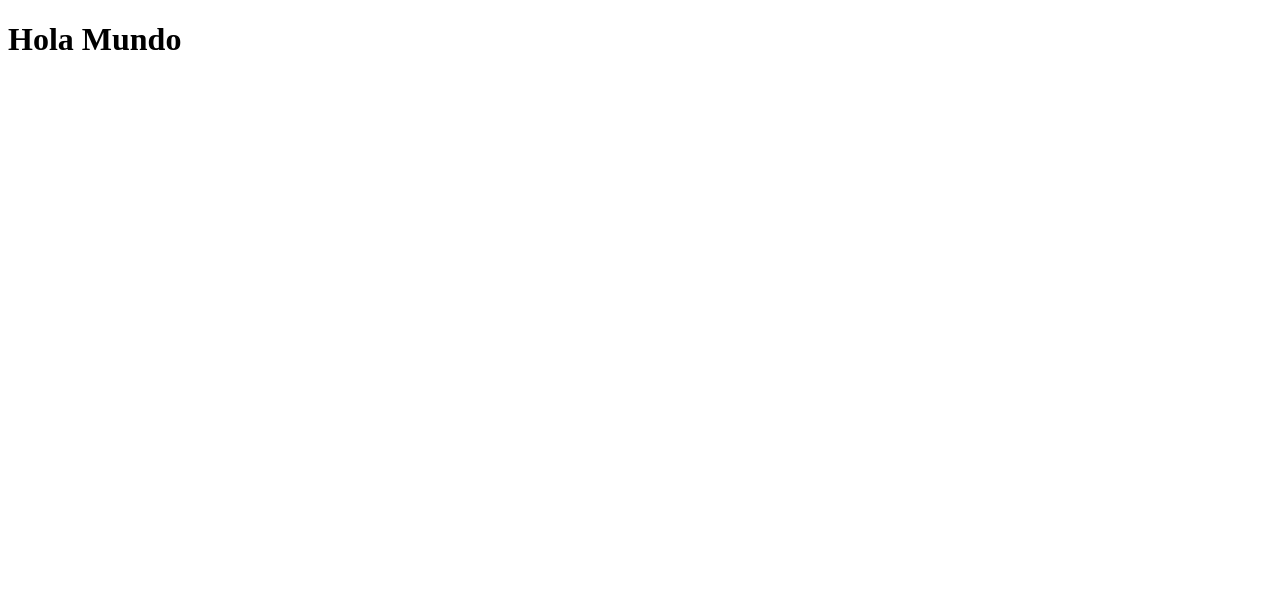
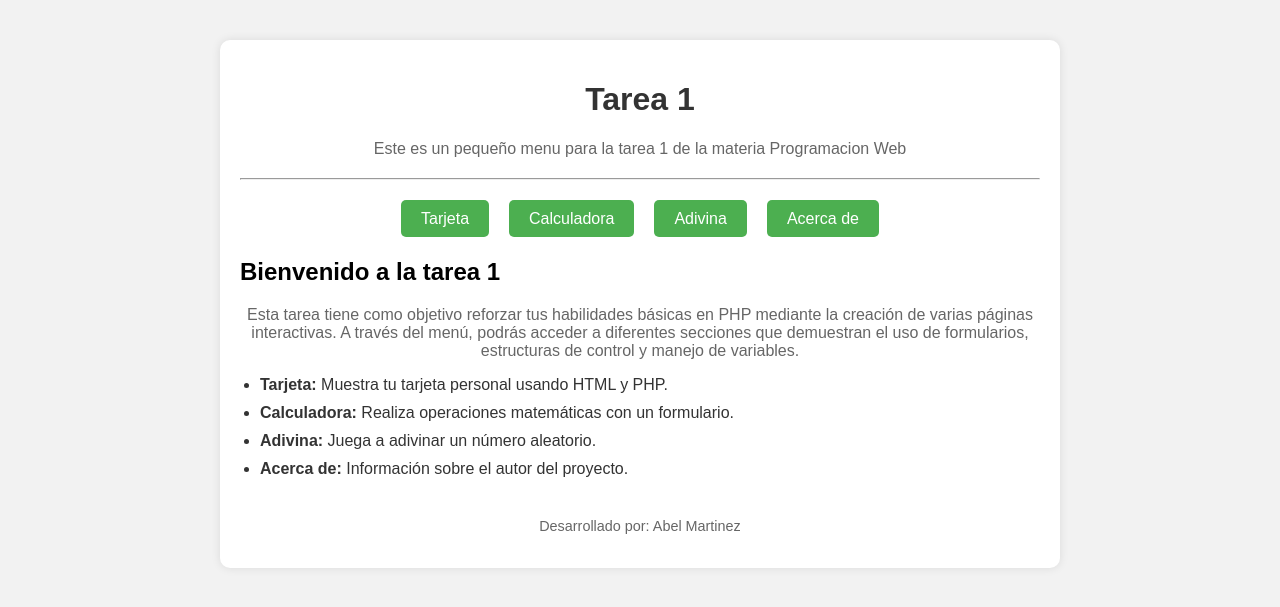
Before and after one commit to abelmartinez04/Programacion-Web, a PHP site: page / in a window 1280 px wide. Before the commit the part shown is almost empty. Shown: the top 607 px of the page. Run offline with PHP 8.4, Linux system fonts and the light colour scheme.

Commit message:
1ra parte hecha

```diff
--- a/tarea1/index.php
+++ b/tarea1/index.php
@@ -3,9 +3,127 @@
     <head>
         <meta charset="UTF-8">
         <meta name="viewport" content="width=device-width, initial-scale=1.0">
-    <title>Tarea 1-Abel</title>
+        <title>Inicio</title>
+        <style>
+            body {
+            font-family: Arial, sans-serif;
+            background: #f2f2f2;
+            margin: 0;
+            padding: 0;
+        }
+
+        #tarea1 {
+            max-width: 800px;
+            margin: 40px auto;
+            padding: 20px;
+            background-color: #ffffff;
+            border-radius: 10px;
+            box-shadow: 0 0 10px rgba(0, 0, 0, 0.1);
+        }
+
+        h1 {
+            text-align: center;
+            color: #333;
+        }
+
+        p {
+            text-align: center;
+            color: #666;
+        }
+
+        #divMenu ul {
+            list-style: none;
+            padding: 0;
+            display: flex;
+            justify-content: center;
+            gap: 20px;
+            margin: 30px 0;
+        }
+
+        #divMenu li {
+            display: inline;
+        }
+
+        #divMenu a {
+            text-decoration: none;
+            padding: 10px 20px;
+            background-color: #4CAF50;
+            color: white;
+            border-radius: 5px;
+            transition: background-color 0.3s ease;
+        }
+
+        #divMenu a:hover {
+            background-color: #45a049;
+            text-decoration: underline;
+        }
+
+        #divContenido ul {
+            padding-left: 20px;
+            color: #333;
+        }
+
+        #divContenido li {
+            margin-bottom: 10px;
+        }
+
+
+        #divFooter {
+            text-align: center;
+            margin-top: 40px;
+            font-size: 0.9em;
+            color: #999;
+        }
+
+        hr {
+            margin-top: 20px;
+            margin-bottom: 20px;
+        }
+        </style>
     </head>
     <body>
-    <h1>Hola Mundo</h1>
+        <div id="tarea1">
+            <div>
+                <h1>Tarea 1</h1>
+                <p>Este es un pequeño menu para la tarea 1 de la materia Programacion Web</p>
+            </div>
+            <hr>
+
+            <div id="divMenu">
+                <ul>
+                    <li>
+                        <a href="mi_tarjeta.php">Tarjeta</a>
+                    </li>
+                    <li>
+                        <a href="calculadora.php">Calculadora</a>
+                    </li>
+                    <li>
+                        <a href="adivina.php">Adivina</a>
+                    </li>
+                    <li>
+                        <a href="acercade.php">Acerca de</a>
+                    </li>
+                </ul>
+            </div>
+            <div id="divContenido">
+                <h2>Bienvenido a la tarea 1</h2>
+                <p>
+                    Esta tarea tiene como objetivo reforzar tus habilidades básicas en PHP mediante la creación de varias páginas interactivas.
+                    A través del menú, podrás acceder a diferentes secciones que demuestran el uso de formularios, estructuras de control y manejo de variables.
+                </p>
+                <ul>
+                    <li><strong>Tarjeta:</strong> Muestra tu tarjeta personal usando HTML y PHP.</li>
+                    <li><strong>Calculadora:</strong> Realiza operaciones matemáticas con un formulario.</li>
+                    <li><strong>Adivina:</strong> Juega a adivinar un número aleatorio.</li>
+                    <li><strong>Acerca de:</strong> Información sobre el autor del proyecto.</li>
+                </ul>
+            </div>
+            <div id="divFooter">
+                    <p>Desarrollado por: Abel Martinez</p>
+                </div>
+        </div >
+
+
+
     </body>
 </html>
```
Lines whose indentation alone changed are shown as unchanged.
